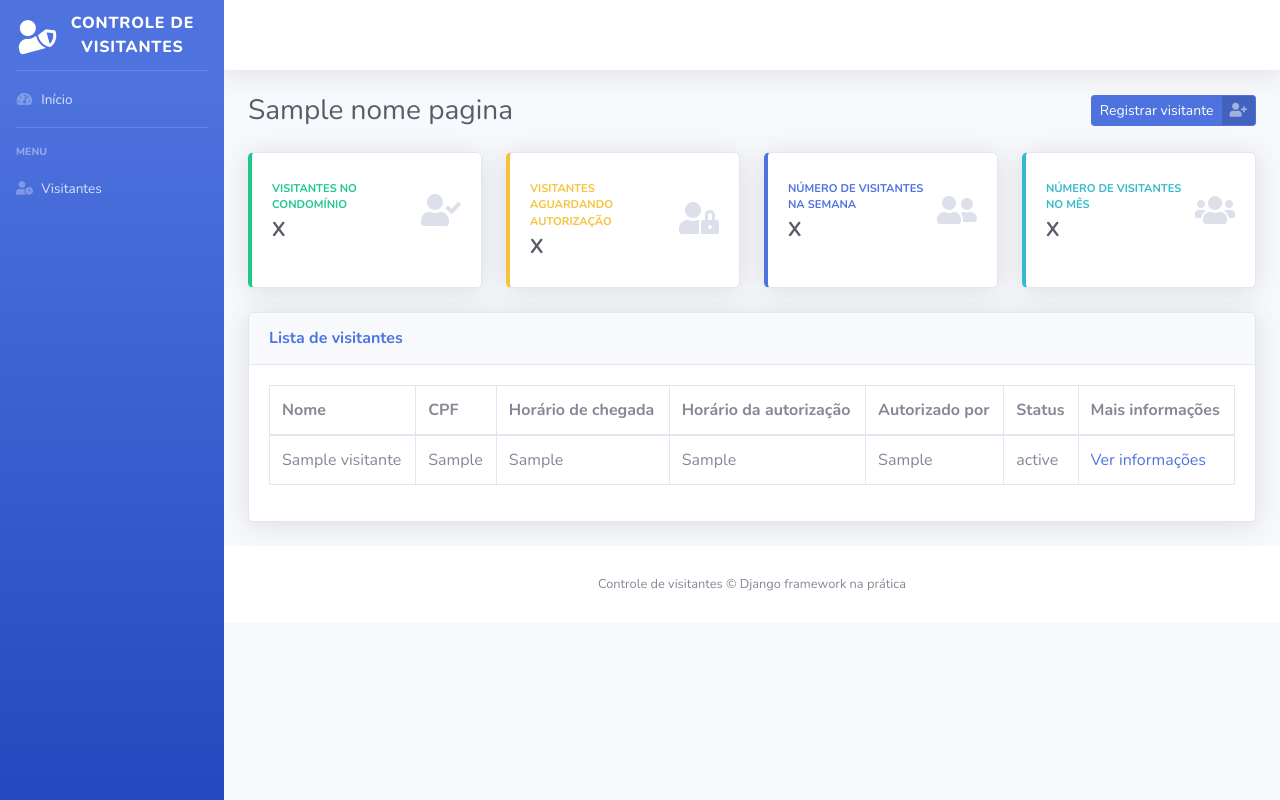
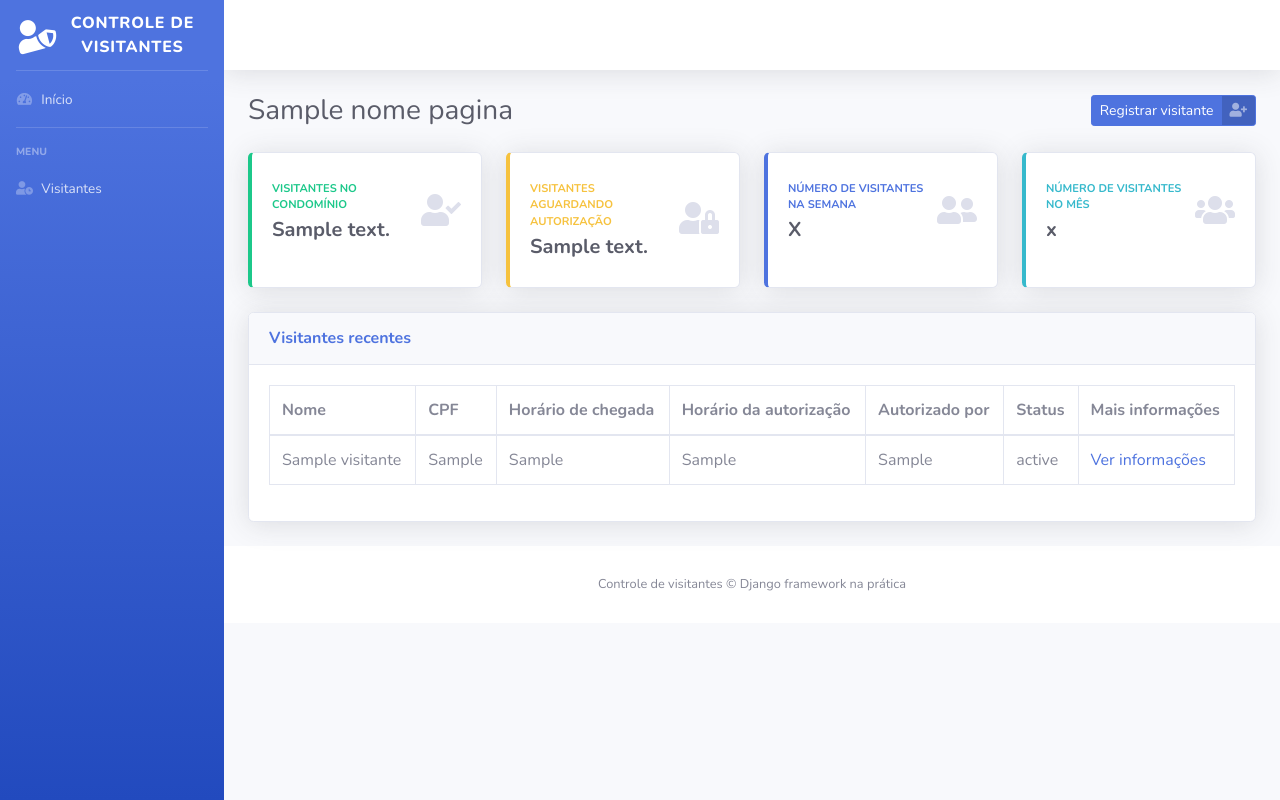
Before and after one commit to tchaguitos/controle-visitantes, a Django app: template templates/index.html in a window 1280 px wide. Run offline with Django 3.2, Linux system fonts and the light colour scheme; the template is opened without the code that fills it: most values are stand-ins (such as "Sample title", 1, 10 or a date in 2020); some libraries are stand-ins or nearby versions.

Commit message:
feat(dashboard): filtra visitantes por status e exibe número no template

```diff
--- a/templates/index.html
+++ b/templates/index.html
@@ -32,7 +32,7 @@
                     <div class="row no-gutters align-items-center">
                         <div class="col mr-2">
                             <div class="text-xs font-weight-bold text-success text-uppercase mb-1">Visitantes no condomínio</div>
-                            <div class="h5 mb-0 font-weight-bold text-gray-800">X</div>
+                            <div class="h5 mb-0 font-weight-bold text-gray-800">{{ visitantes_em_visita }}</div>
                         </div>
 
                         <div class="col-auto">
@@ -49,7 +49,7 @@
                     <div class="row no-gutters align-items-center">
                         <div class="col mr-2">
                             <div class="text-xs font-weight-bold text-warning text-uppercase mb-1">Visitantes aguardando autorização</div>
-                            <div class="h5 mb-0 font-weight-bold text-gray-800">X</div>
+                            <div class="h5 mb-0 font-weight-bold text-gray-800">{{ visitantes_aguardando }}</div>
                         </div>
 
                         <div class="col-auto">
@@ -82,7 +82,7 @@
                     <div class="row no-gutters align-items-center">
                         <div class="col mr-2">
                             <div class="text-xs font-weight-bold text-info text-uppercase mb-1">Número de visitantes no mês</div>
-                            <div class="h5 mb-0 font-weight-bold text-gray-800">X</div>
+                            <div class="h5 mb-0 font-weight-bold text-gray-800">x</div>
                         </div>
                         <div class="col-auto">
                             <i class="fas fa-users fa-2x text-gray-300"></i>
@@ -95,7 +95,7 @@
 
     <div class="card shadow mb-4">
         <div class="card-header py-3">
-            <h6 class="m-0 font-weight-bold text-primary">Lista de visitantes</h6>
+            <h6 class="m-0 font-weight-bold text-primary">Visitantes recentes</h6>
         </div>
 
         <div class="card-body">
```
Also changed, not shown: apps/dashboard/views.py (+24 -0 lines).
